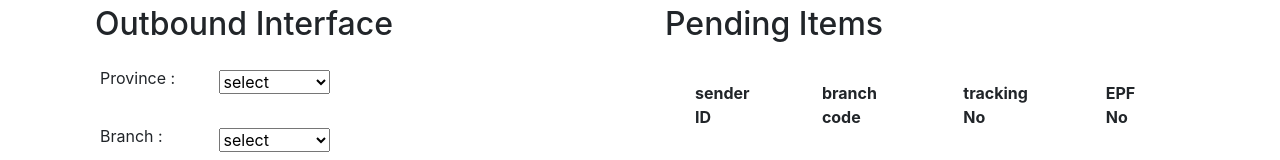
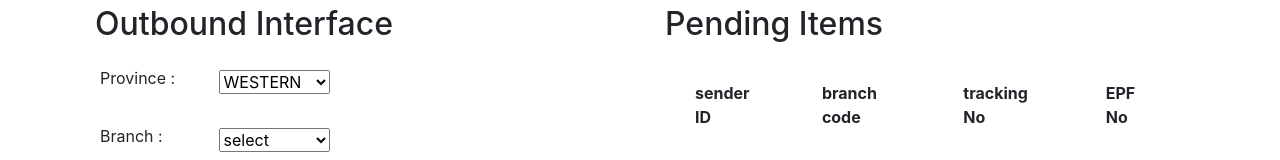
Before and after one commit to Dananjaya94/inbound-out-app, a React (Create React App) app: page /outbound in a window 1280 px wide. Shown: the part 129-289 px from the top of the page. Built offline with nearby package versions, Linux system fonts and the light colour scheme.

Commit message:
Update outbound.component.js
updated outbound

```diff
--- a/src/components/outbound.component.js
+++ b/src/components/outbound.component.js
@@ -12,7 +12,6 @@ export default class reportscomp extends Component{
         this.onchange_outbound_sender_id = this.onchange_outbound_sender_id.bind(this);
         this.onchange_outbound_branch_code = this.onchange_outbound_branch_code.bind(this);
         this.onchange_outbound_tracking_no = this.onchange_outbound_tracking_no.bind(this);
-        this.onchange_outbound_epf_no = this.onchange_outbound_epf_no.bind(this);
         this.onchange_outbound_epf_no = this.onchange_outbound_epf_no.bind(this);
        // this.onchange_outbound_outbounddate = this.onchange_outbound_outbounddate.bind(this);
 
@@ -135,13 +134,12 @@ onSubmit(e){
 
                         <td>
                             <div className="form-group">
-                            <b><select value={this.state.topic} onchange={this.handleTopicChange}>
-                                <option value="select">select</option>
-                                <option value="western">WESTERN</option>
-                                <option value="southern">SOUTHERN</option>
-                                <option value="nothern">NOTHERN</option>
-                                <option value="uva">UVA</option>
-                                <option value="central">CENTRAL</option>
+                            <b><select onChange={this.onchange_outbound_province}>
+                                <option value={this.state.outbound_provice}>WESTERN</option>
+                                <option value={this.state.outbound_provice}>SOUTHERN</option>
+                                <option value={this.state.outbound_provice}>NOTHERN</option>
+                                <option value={this.state.outbound_provice}>UVA</option>
+                                <option value={this.state.outbound_provice}>CENTRAL</option>
                             </select>
                             </b>
                             </div>
```
